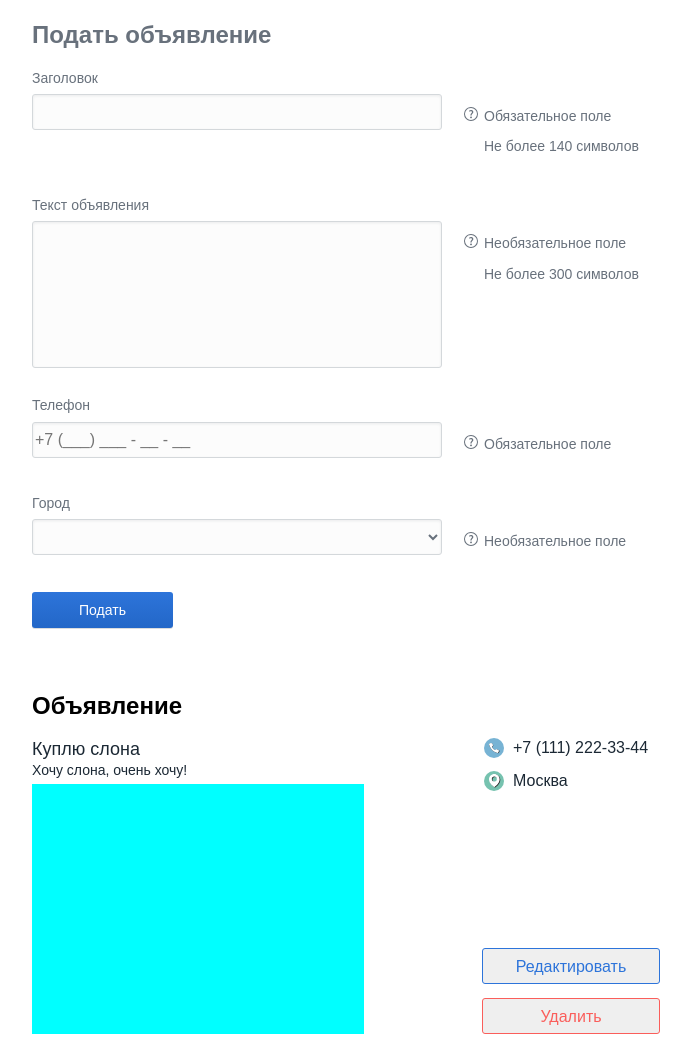
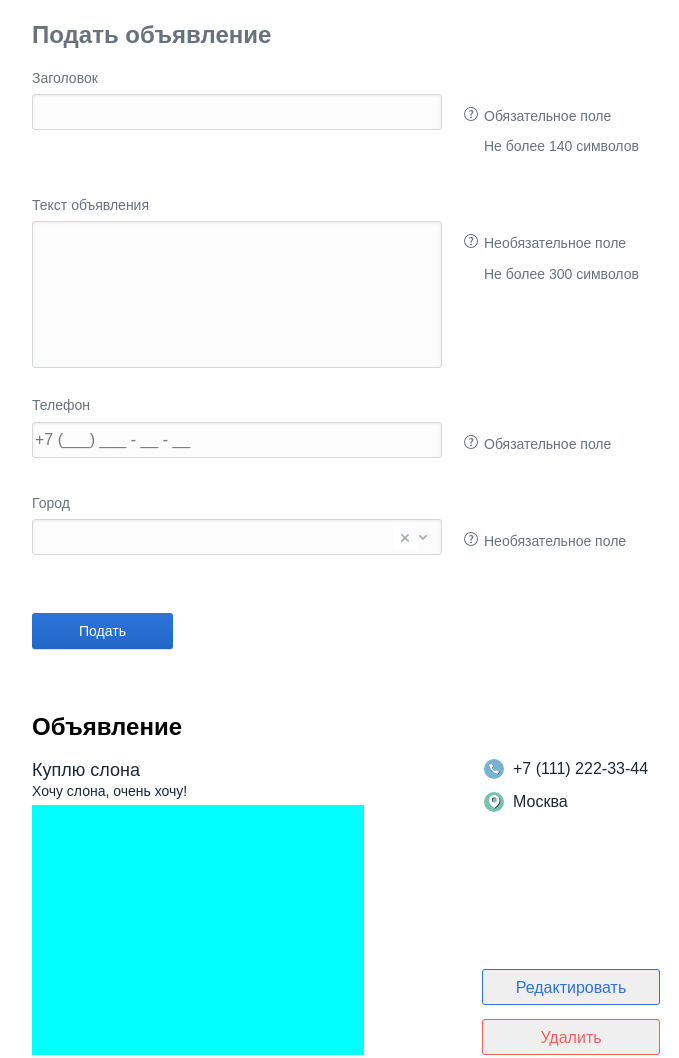
Before and after one commit to DariaKalinina/crud-board, a React app: page / in a window 1280 px wide. Shown: the top 1058 px of the page, without its empty margins (294-973 px from the left). Built offline with nearby package versions, Linux system fonts and the light colour scheme; some packages are replaced by stand-ins of ours.

Commit message:
Отстилизовала выпадающий список с городами, сделала его используя div. Поправила стили для кнопок. Сделала проверку на поля, которые пришли пустые.

```diff
--- a/src/component/Board/index.scss
+++ b/src/component/Board/index.scss
@@ -12,6 +12,7 @@
 }
 
 .submit-button{
+  cursor: pointer;
   width: 141px;
   height: 36px;
   border-radius: 3px;
--- a/src/component/BoardField/index.js
+++ b/src/component/BoardField/index.js
@@ -33,7 +33,24 @@ class BoardField extends React.Component {
             handler(field, numberValue);
             return;
         }
+        if(field === 'city') {
+            console.log('city',value);
+        }
         handler(field, value);
+    };
+
+    handlerChangeForCity = (e, value, field) => {
+        const { handler } = this.props;
+        const cityList = document.querySelector('.select__option');
+        cityList.classList.remove('select__option--open');
+        e.preventDefault();
+        handler(field, value);
+    };
+
+    openList = (e) => {
+        e.preventDefault();
+        const cityList = document.querySelector('.select__option');
+        cityList.classList.add('select__option--open');
     };
 
     chooseContent = (type, text, validStatus) => {
@@ -69,18 +86,28 @@ class BoardField extends React.Component {
                 );
             case 'city':
                 return (
-                    <select
-                        value={text}
-                        onChange={(e) => this.handlerChange(e, 'city')}
-                        className={this.fieldStyle('input', validStatus)}
-                    >
-                        <option value={''} disabled hidden></option>
-                        {
-                            city.map((item, index) =>
-                             <option value={item} key={index}>{item}</option>
-                            )
-                        }
-                    </select>
+                    <div className='select'>
+                        <div className='select__field'>
+                            {text}
+                        </div>
+                        <a href='#' className='select__remove' onClick={(e) => this.handlerChangeForCity(e,'', 'city')}>
+                        </a>
+                        <a href='#' className='select__open' onClick={(e) => this.openList(e)}>
+                        </a>
+                        <ul className='select__option'>
+                            {
+                                city.map((item, index) =>
+                                    <li
+                                        className='select__item'
+                                        key={index}
+                                        onClick={(e) => this.handlerChangeForCity(e, item, 'city')}
+                                    >
+                                        {item}
+                                    </li>
+                                )
+                            }
+                        </ul>
+                    </div>
                 );
         }
     };
--- a/src/component/BoardField/index.scss
+++ b/src/component/BoardField/index.scss
@@ -24,6 +24,9 @@
     box-shadow: inset 0 1px 3px 0 rgba(27, 40, 52, 0.08);
     background-color: rgba(27, 40, 52, 0.01)
   }
+  &__select{
+    display: none;
+  }
   &--error{
     border-color: #fa5e5b;
   }
@@ -31,4 +34,64 @@
   &__content{
     display: flex;
   }
+
+  .select{
+    margin-bottom: 29px;
+    position: relative;
+    &__field{
+      color: #68717c;
+      width: 410px;
+      height: 36px;
+      padding-left: 15px;
+      padding-top: 8px;
+      border-radius: 3px;
+      border: 1px solid #d4d8db;
+      box-shadow: inset 0 1px 3px 0 rgba(27, 40, 52, 0.08);
+      background-color: rgba(27, 40, 52, 0.01)
+    }
+    &__remove{
+      display: block;
+      position: absolute;
+      background-image: url('../../picture/x.svg');
+      background-position: center;
+      background-size: cover;
+      background-repeat: no-repeat;
+      z-index: 10;
+      top: 7px;
+      right: 25px;
+      width: 24px;
+      height: 24px;
+    }
+    &__open{
+      display: block;
+      position: absolute;
+      background-image: url('../../picture/arrow.svg');
+      background-position: center;
+      background-size: initial;
+      background-repeat: no-repeat;
+      z-index: 10;
+      top: 7px;
+      right: 7px;
+      width: 24px;
+      height: 24px;
+    }
+    &__option{
+      display: block;
+      box-shadow: 0 2px 4px 0 rgba(0, 0, 0, 0.26);
+      overflow: hidden;
+      height: 0;
+      transition: height 0.3s;
+      &--open{
+        transition: height 0.3s;
+        height: 125px;
+      }
+    }
+    &__item{
+      padding: 12px 15px;
+      &:hover{
+        color: #fff;
+        background-color: #488edf;
+      }
+    }
+  }
 }
--- a/src/component/BoardItem/index.js
+++ b/src/component/BoardItem/index.js
@@ -16,13 +16,13 @@ class BoardItem extends React.Component {
             <li className='board-item'>
                 <div className='board boar--left'>
                     <div className='board__title'>{title}</div>
-                    <div className='board__text'>{text}</div>
+                    {text && <div className='board__text'>{text}</div>}
                     <div className='board__photo'></div>
                 </div>
                 <div className='board board--right'>
                     <div className='board board--vertical'>
                         <div className='board__phone'>{phone}</div>
-                        <div className='board__city'>{city}</div>
+                        {city && <div className='board__city'>{city}</div>}
                     </div>
                     <div className='board board--vertical'>
                         <button onClick={() => this.handleChange(id)} className='button button--blue'>Редактировать</button>
--- a/src/component/BoardItem/index.scss
+++ b/src/component/BoardItem/index.scss
@@ -73,6 +73,7 @@
 }
 
 .button{
+  cursor: pointer;
   display: block;
   width: 178px;
   height: 36px;
```
